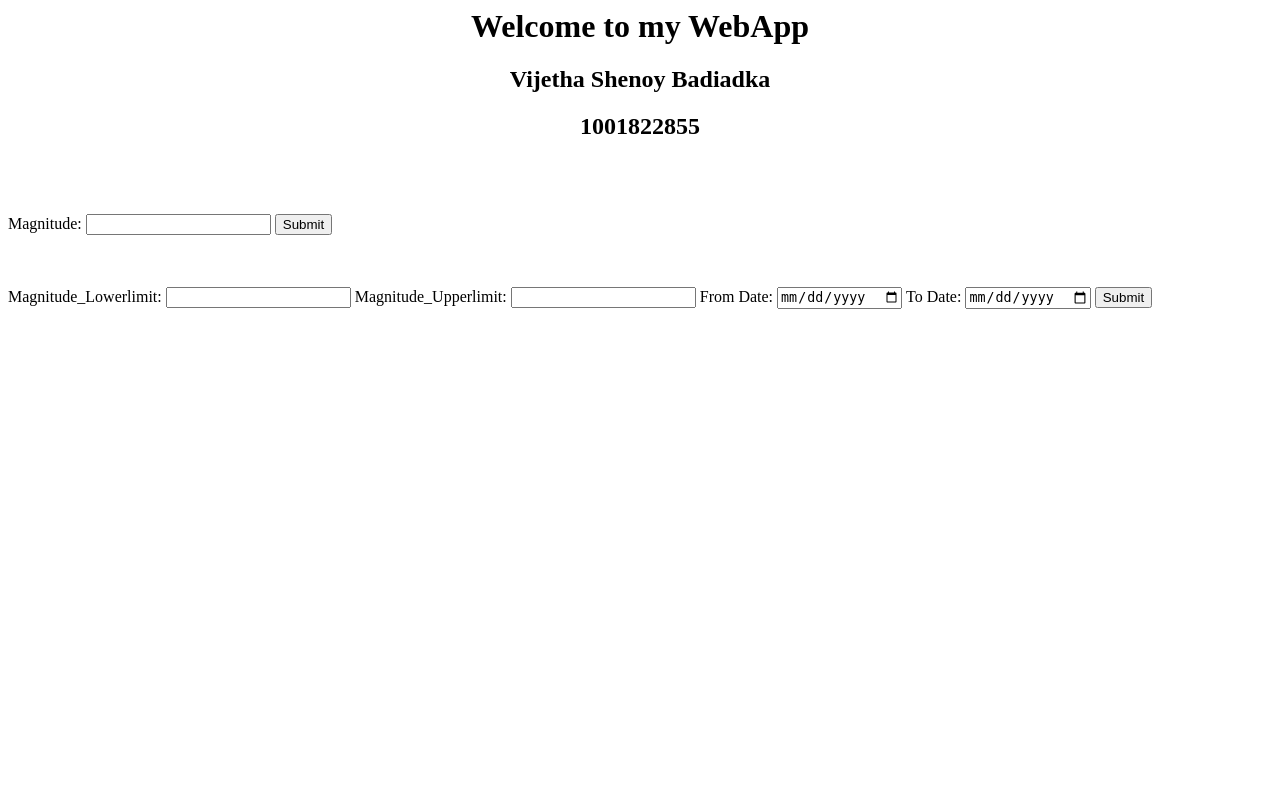
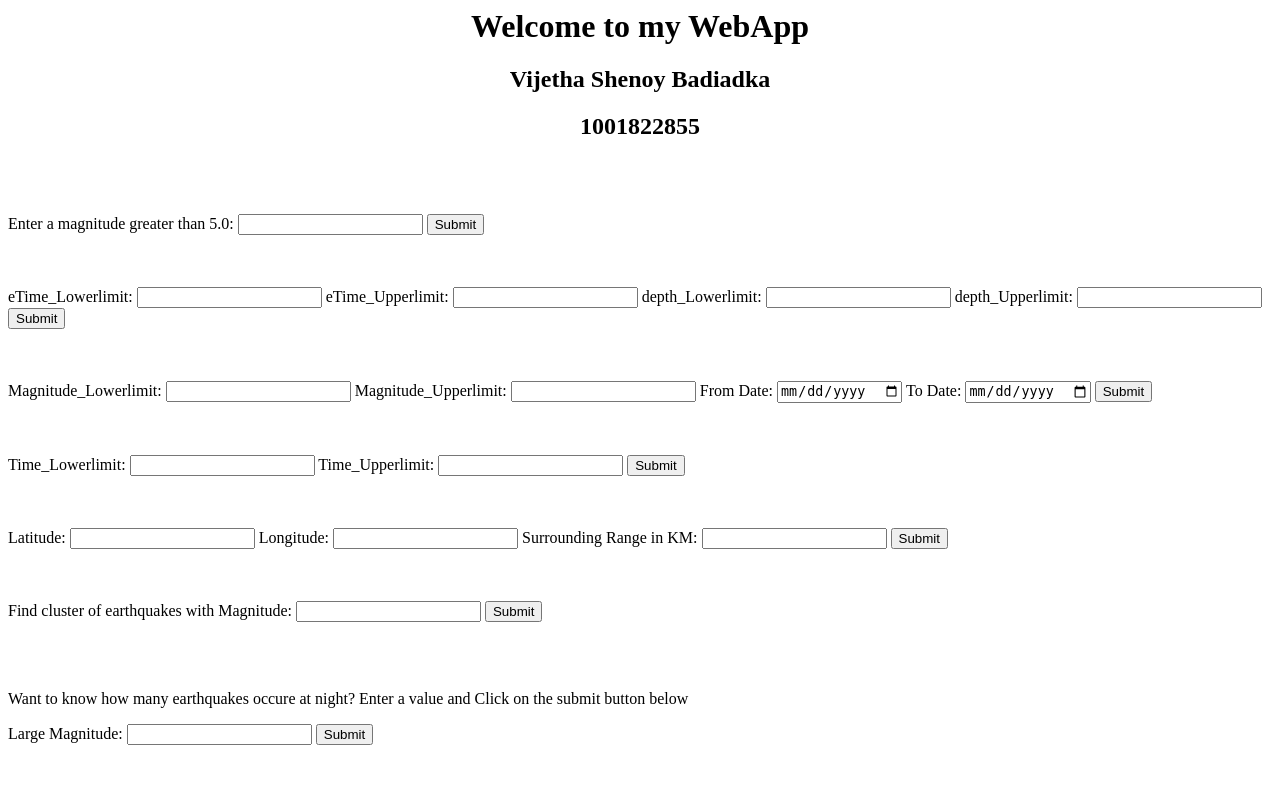
Before and after one commit to VijethaShenoyB/Assignment2-Earthquakes, a Flask app: page / in a window 1280 px wide. Before the commit the page ends 309 px from the top, so only its background shows below. Run offline with Flask 2, Linux system fonts and the light colour scheme.

Commit message:
Update index.html

```diff
--- a/templates/index.html
+++ b/templates/index.html
@@ -20,7 +20,16 @@
         <br>
         <div>
             <form action="/display" method="get">
-               Magnitude: <input type="text" name="fmagnitude"/>
+               Enter a magnitude greater than 5.0: <input type="text" name="fmagnitude"/>
+             <input type="submit" value="Submit"><br/><br/>
+           </form>
+        </div><br/>
+        <div>
+            <form action="/etimeDisplay" method="get">
+               eTime_Lowerlimit: <input type="text" name="fetimeRange1"/>
+               eTime_Upperlimit: <input type="text" name="fetimeange2"/>
+               depth_Lowerlimit: <input type="text" name="fdepthRange1"/>
+               depth_Upperlimit: <input type="text" name="fdepthRange2"/>
              <input type="submit" value="Submit"><br/><br/>
            </form>
         </div><br/>
@@ -32,7 +41,38 @@
                To Date:   <input type="date" name="fdateRange2">
              <input type="submit" value="Submit"><br/><br/>
            </form>
-           </div><br/>
+        </div><br/>
+
+        <div>
+            <form action="/timeDisplay" method="get">
+               Time_Lowerlimit: <input type="text" name="ftimeRange1"/>
+               Time_Upperlimit: <input type="text" name="ftimeRange2"/>
+             <input type="submit" value="Submit"><br/><br/>
+           </form>
+        </div><br/>
+            <div>
+                <form action="/locationDisplay" method="get">
+                   Latitude: <input type="text" name="flatitude"/>
+                   Longitude: <input type="text" name="flongitude"/>
+                   Surrounding Range in KM: <input type="text" name="fkmrange"/>
+                 <input type="submit" value="Submit"><br/><br/>
+               </form>
+               </div><br/>
+
+            <div>
+            <form action="/clusterDisplay" method="get">
+               Find cluster of earthquakes with Magnitude: <input type="text" name="fclustermag"/>
+             <input type="submit" value="Submit"><br/><br/>
+           </form>
+        </div><br/>
+        <div>
+            <form action="/nightDisplay" method="get">
+               <p>Want to know how many earthquakes occure at night? Enter a value and Click on the submit button below</p>
+               Large Magnitude: <input type="text" name="flargemag">
+             <input type="submit" value="Submit"><br/><br/>
+           </form>
+        </div><br/>
+
 
 
     </body>
```
